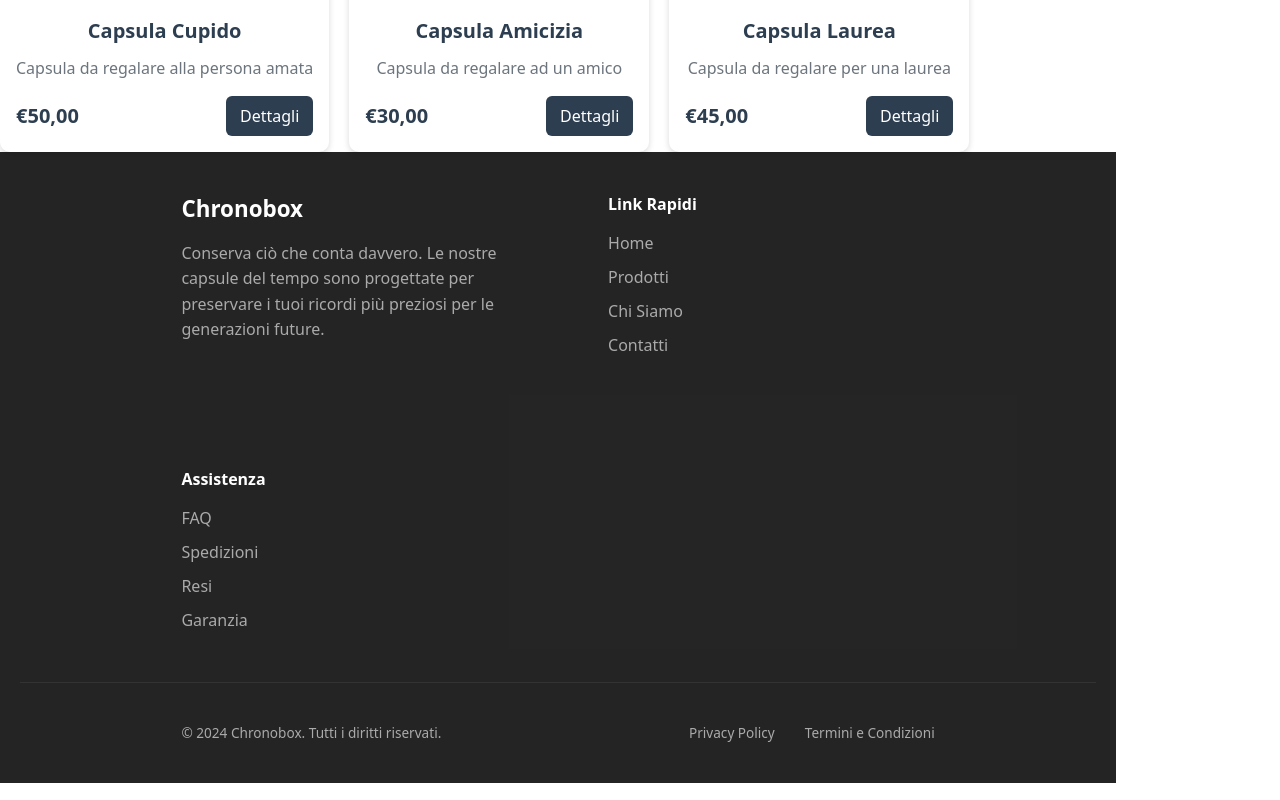
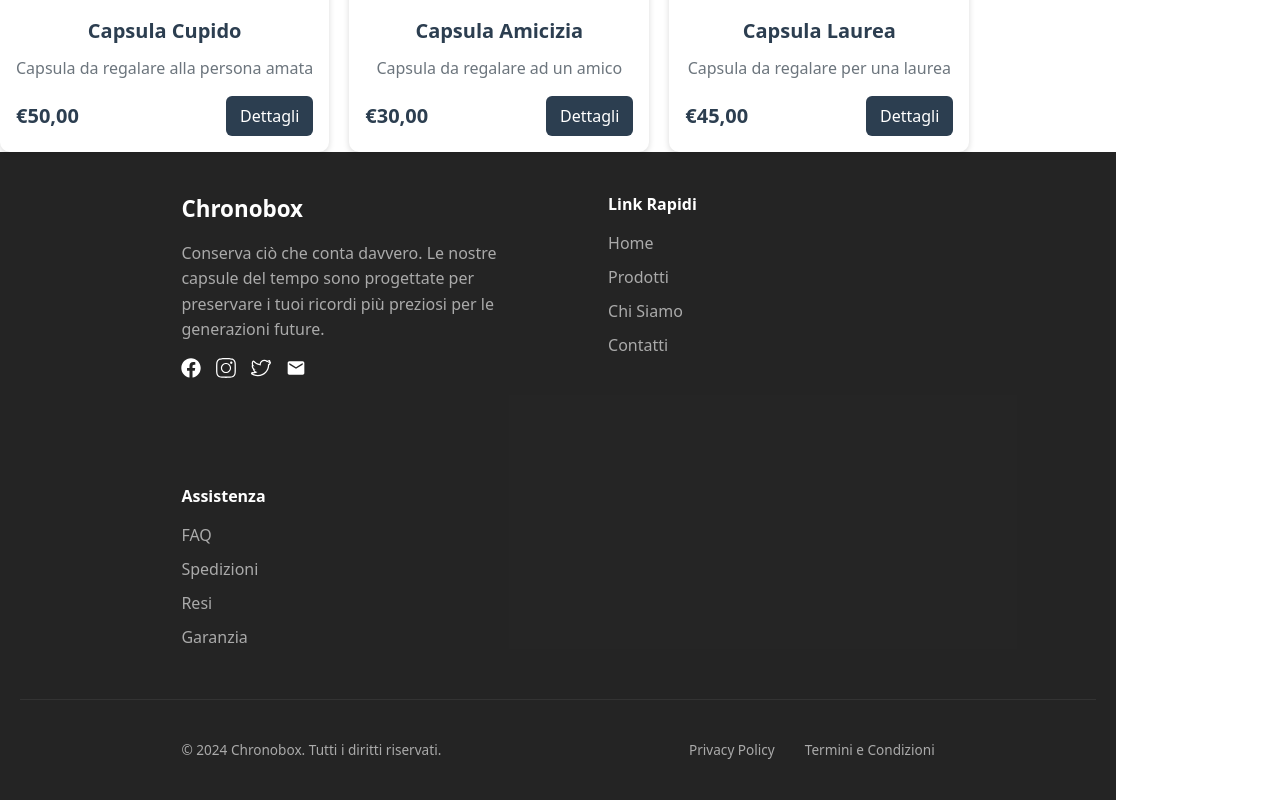
Before and after one commit to Matteo-Ciardi/fe-chronobox, a React (Vite) app: page / in a window 1280 px wide. Shown: the part 1384-2184 px from the top of the page. Built offline with nearby package versions, Linux system fonts and the light colour scheme.

Commit message:
aggiunte icone al footer

```diff
--- a/src/components/footer/Footer.jsx
+++ b/src/components/footer/Footer.jsx
@@ -1,5 +1,9 @@
 import { Link } from "react-router-dom";
 import "./Footer.css";
+import { FaFacebook } from "react-icons/fa";
+import { SlSocialInstagram } from "react-icons/sl";
+import { SlSocialTwitter } from "react-icons/sl";
+import { MdEmail } from "react-icons/md";
 
 export default function Footer() {
     return (
@@ -13,10 +17,10 @@ export default function Footer() {
                     </p>
 
                     <div className="footer-social">
-                        {/* <a href="#"><Facebook size={20} /></a>
-                        <a href="#"><Instagram size={20} /></a>
-                        <a href="#"><Twitter size={20} /></a>
-                        <a href="#"><Mail size={20} /></a> */}
+                        <a href="#"><FaFacebook size={20}/></a>
+                        <a href="#"><SlSocialInstagram size={20} /></a>
+                        <a href="#"><SlSocialTwitter size={20} /></a>
+                        <a href="#"><MdEmail size={20} /></a>
                     </div>
                 </div>
 
```
